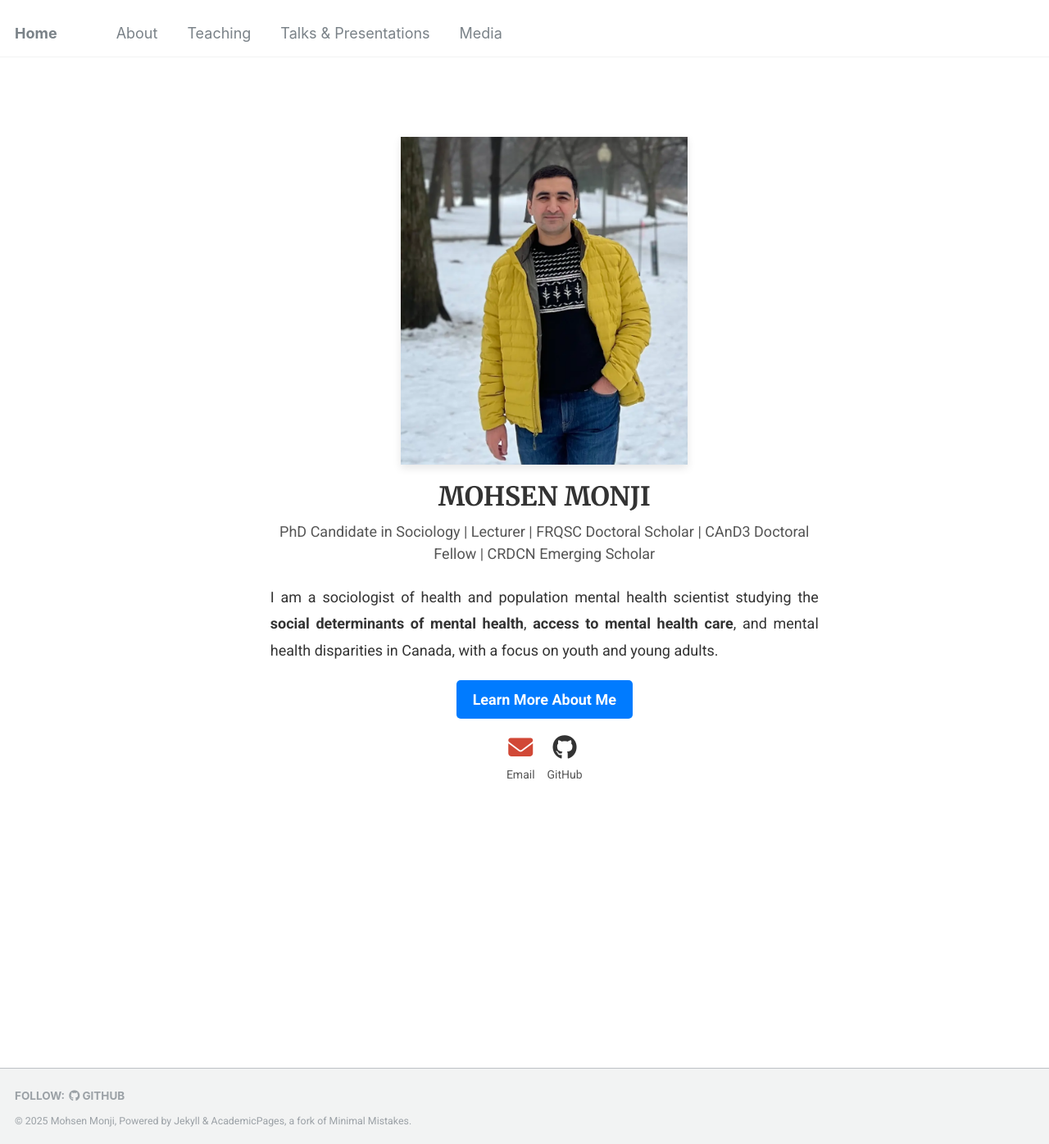
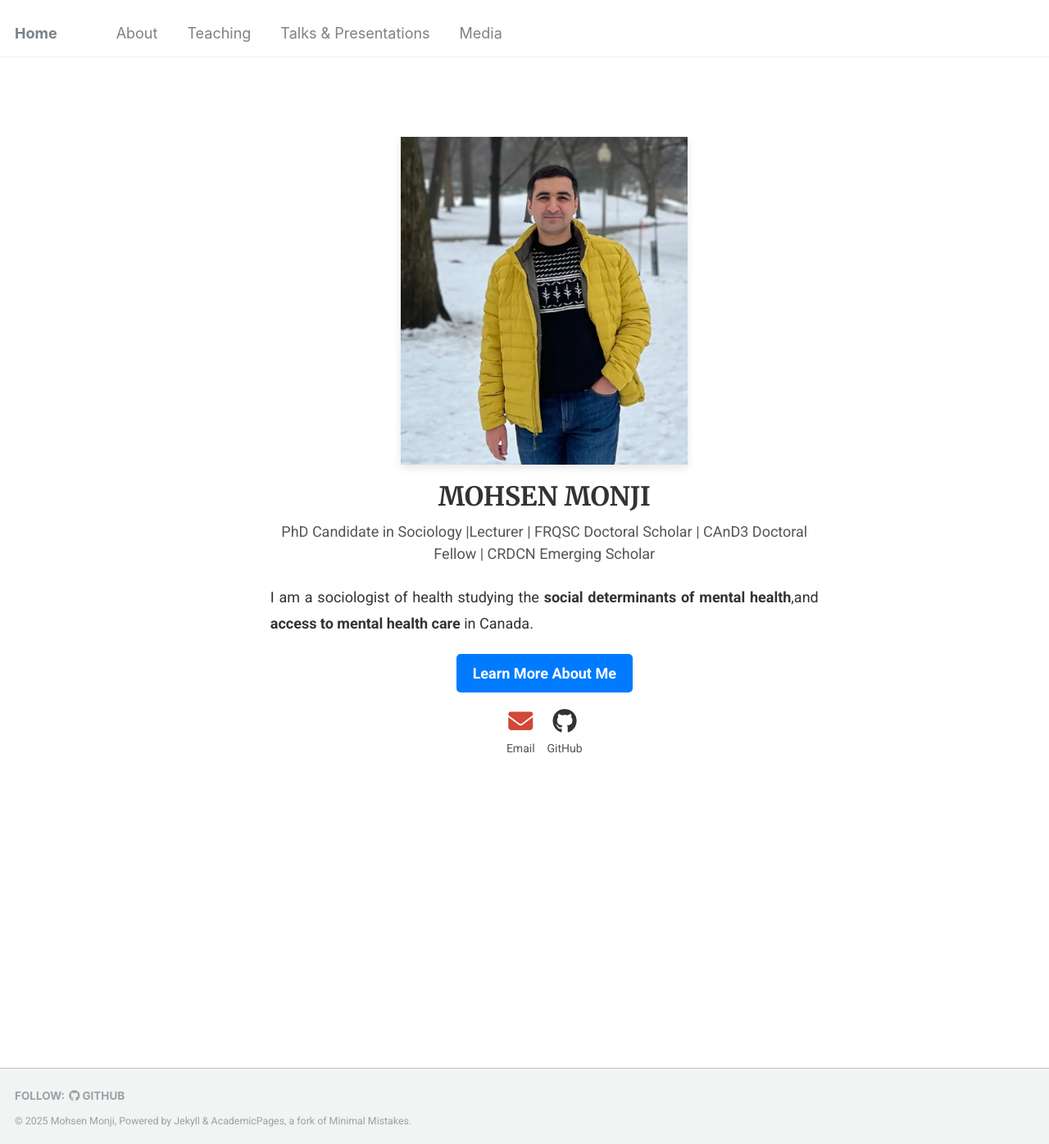
Before and after one commit to Mohsnmonji/mohsnmonji.github.io, a Jekyll site: the page built from _pages/front.md, in a window 1280 px wide and 1396 px high. Shown: the whole window at 82% size. Built offline with Jekyll 4.4.1, drawn with Linux system fonts in a browser that asks for light colours.

Commit message:
Update front.md

```diff
--- a/_pages/front.md
+++ b/_pages/front.md
@@ -21,13 +21,13 @@ hide_avatar: true
 
   <!-- Subtitle -->
   <p style="font-size: 18px; margin-top: 5px; color: #555;">
-    PhD Candidate in Sociology | Lecturer | FRQSC Doctoral Scholar | CAnD3 Doctoral Fellow | CRDCN Emerging Scholar
+    PhD Candidate in Sociology |Lecturer | FRQSC Doctoral Scholar | CAnD3 Doctoral Fellow | CRDCN Emerging Scholar
   </p>
 
 
   <!-- Description -->
 <p style="font-size: 18px; color: #333; text-align: justify; line-height: 1.8; margin-bottom: 20px;">
-  I am a sociologist of health and population mental health scientist studying the <strong>social determinants of mental health</strong>, <strong>access to mental health care</strong>, and mental health disparities in Canada, with a focus on youth and young adults.
+  I am a sociologist of health studying the <strong>social determinants of mental health</strong>,and <strong>access to mental health care</strong> in Canada.
 </p>
 
   <!-- Button -->
```
